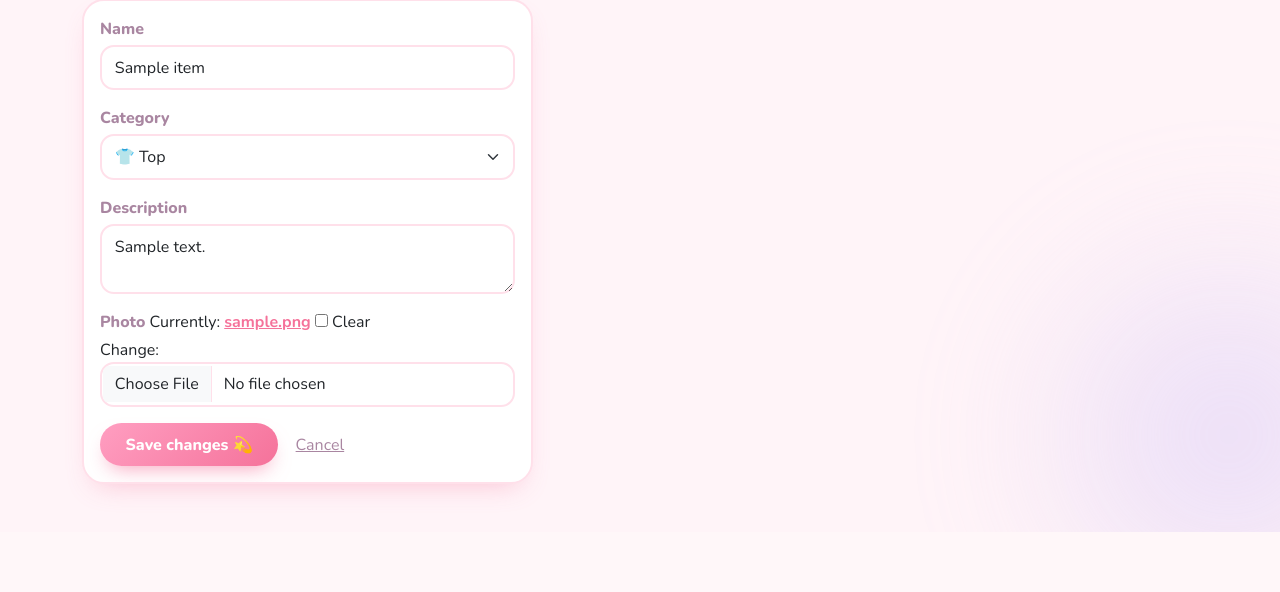
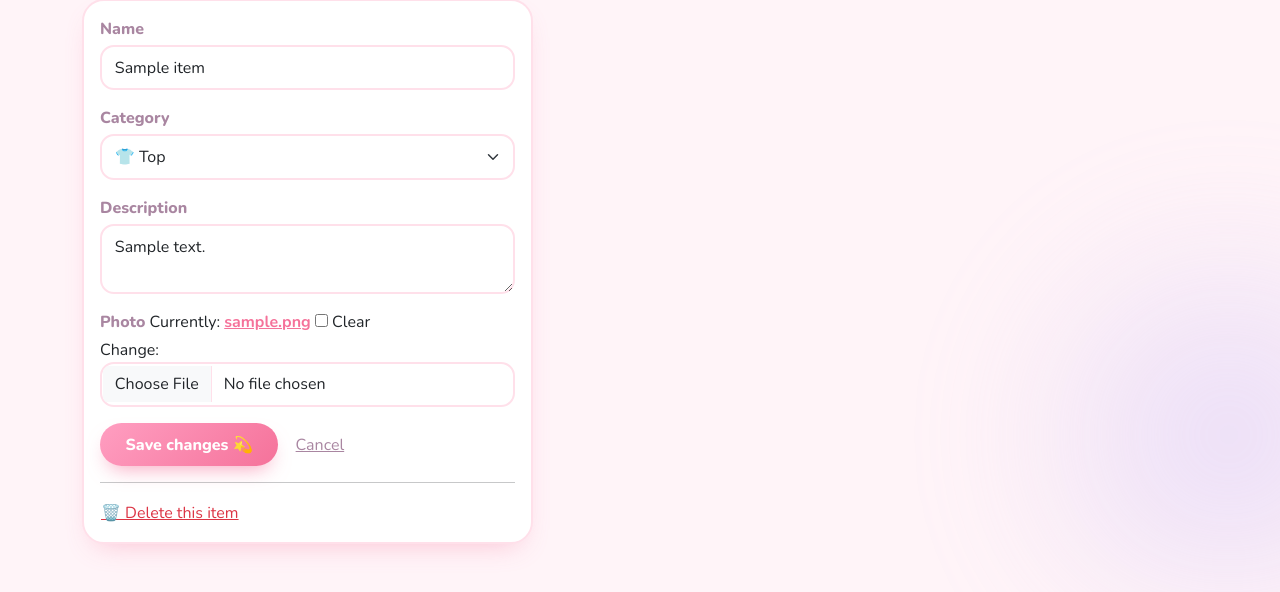
Before and after one commit to maryemustard/Wardrobe, a Django app: page /1/edit/ in a window 1280 px wide. Shown: the part 346-938 px from the top of the page. Before the commit the page ends 878 px from the top, so only its background shows below. Run offline with Django 5.2, Linux system fonts and the light colour scheme; tables that the repository leaves empty hold one stand-in row (values such as "Sample post"); grey boxes marked "Sample" are stand-in pictures.

Commit message:
feat(django): delete items
- delete_item view + /<pk>/delete/ (POST only; GET bounces to edit);
  removes the photo file too; get_object_or_404
- '🗑️ Delete this item' button on the edit page, under a divider, with a
  confirm() prompt
- 3 tests (deletes on POST, GET bounces to edit, missing id 404) -> 18
  total, all pass; check clean

```diff
--- a/django_app/wardrobe/templates/wardrobe/edit.html
+++ b/django_app/wardrobe/templates/wardrobe/edit.html
@@ -23,6 +23,18 @@
           <button type="submit" class="btn btn-primary">Save changes 💫</button>
           <a href="{% url 'wardrobe' %}" class="btn btn-link">Cancel</a>
         </form>
+
+        <hr class="my-3" />
+        <form
+          method="post"
+          action="{% url 'delete_item' item.pk %}"
+          onsubmit="return confirm('Delete this item for good?');"
+        >
+          {% csrf_token %}
+          <button type="submit" class="btn btn-link text-danger p-0">
+            🗑️ Delete this item
+          </button>
+        </form>
       </div>
     </div>
   </div>
--- a/django_app/wardrobe/urls.py
+++ b/django_app/wardrobe/urls.py
@@ -7,4 +7,5 @@ urlpatterns = [
     path("suggest/", views.suggest, name="suggest"),
     path("settings/", views.settings_page, name="settings"),
     path("<int:pk>/edit/", views.edit_item, name="edit_item"),
+    path("<int:pk>/delete/", views.delete_item, name="delete_item"),
 ]
--- a/django_app/wardrobe/views.py
+++ b/django_app/wardrobe/views.py
@@ -35,6 +35,16 @@ def edit_item(request, pk):
         form = ItemForm(instance=item)
 
     return render(request, "wardrobe/edit.html", {"form": form, "item": item})
+
+
+def delete_item(request, pk):
+    """Delete one item (and its photo file). POST only; GET bounces to edit."""
+    item = get_object_or_404(Item, pk=pk)
+    if request.method == "POST":
+        item.photo.delete(save=False)  # remove the file; no-op if there's no photo
+        item.delete()
+        return redirect("wardrobe")
+    return redirect("edit_item", pk=pk)
 
 
 def suggest(request):
```
Also changed, not shown: django_app/wardrobe/tests.py (+16 -0 lines), django_app/README.md.
